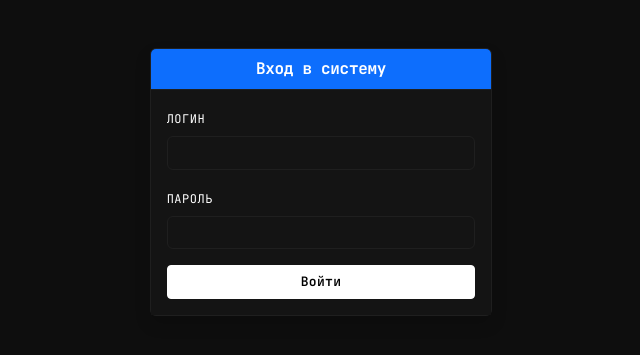
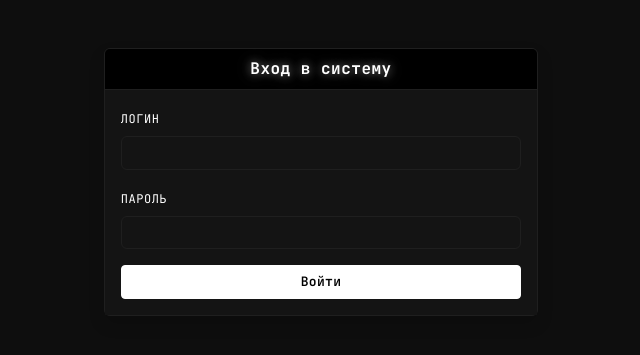
Before and after one commit to Bikslery/diploma-inform-system, a Django app: page /login/ in a window 1280 px wide. Shown: the part 57-412 px from the top of the page, without its empty margins (319-959 px from the left). Run offline with Django 5.2, Linux system fonts and the light colour scheme.

Commit message:
Login page: black header with glow text, wider centered card, black active button

```diff
--- a/staff/templates/staff/login.html
+++ b/staff/templates/staff/login.html
@@ -1,9 +1,24 @@
 {% extends 'staff/base.html' %}
 {% block content %}
+<style>
+    .login-header {
+        background-color: #000000 !important;
+        text-shadow: 0 0 10px rgba(255,255,255,0.5), 0 0 20px rgba(255,255,255,0.2);
+        font-size: 16px;
+        letter-spacing: 0.5px;
+    }
+    .btn-primary:active,
+    .btn-primary:focus {
+        background-color: #000000 !important;
+        color: #ffffff !important;
+        border-color: #444 !important;
+        box-shadow: 0 0 12px rgba(255,255,255,0.5) !important;
+    }
+</style>
 <div class="row justify-content-center mt-5">
-    <div class="col-md-4">
+    <div class="col-md-6 col-lg-5">
         <div class="card shadow">
-            <div class="card-header bg-primary text-white text-center">Вход в систему</div>
+            <div class="card-header text-center login-header">Вход в систему</div>
             <div class="card-body">
                 <form method="post">
                     {% csrf_token %}
```
